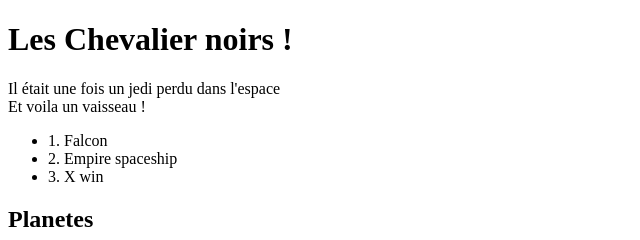
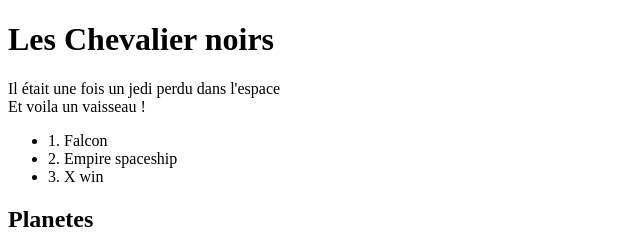
Before and after one commit to Devops0000000/formation-git-mastering-github, a plain HTML site: page index.html in a window 1280 px wide. Shown: the top 240 px of the page, 0-640 px from the left. Drawn offline with Linux system fonts and the light colour scheme.

Commit message:
Fix: remove !

```diff
--- a/index.html
+++ b/index.html
@@ -6,7 +6,7 @@
     <title>Document</title>
 </head>
 <body>
-    <h1>Les Chevalier noirs !</h1>
+    <h1>Les Chevalier noirs </h1>
 
     <div>
         Il était une fois un jedi perdu dans l'espace
```
